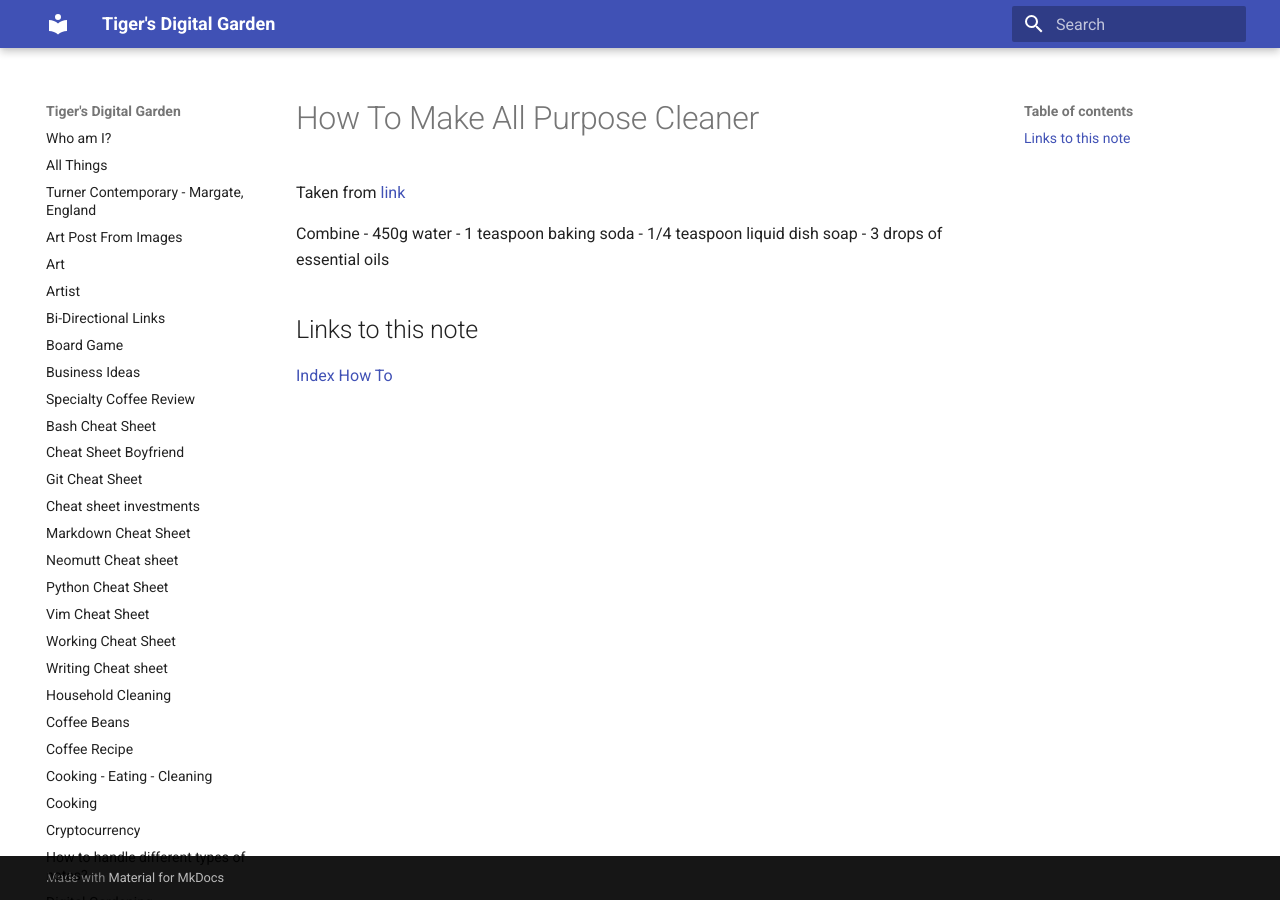
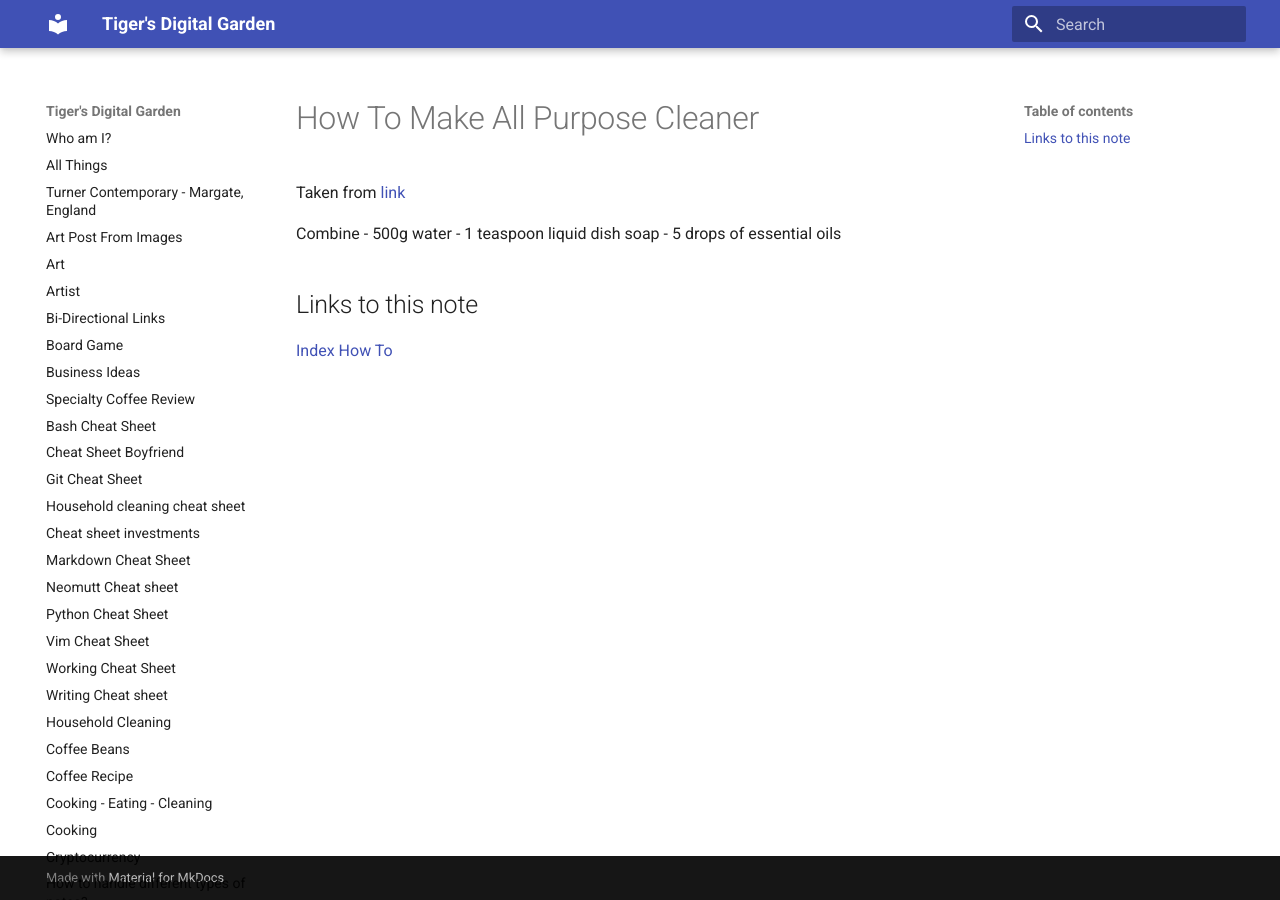
Before and after one commit to ynotstartups/notes, an MkDocs documentation site: the page built from notes/how-to-make-all-purpose-cleaner.md, in a window 1280 px wide. Built offline with MkDocs 1.6.1 and Material for MkDocs 9.7.7, drawn with Linux system fonts in a browser that asks for light colours.

```diff
--- a/notes/how-to-make-all-purpose-cleaner.md
+++ b/notes/how-to-make-all-purpose-cleaner.md
@@ -3,10 +3,10 @@
 Taken from [link](https://housewifehowtos.com/clean/natural-homemade-all-purpose-cleaner/)
 
 Combine
-- 450g water
-- 1 teaspoon baking soda
-- 1/4 teaspoon liquid dish soap
-- 3 drops of essential oils
+- 500g water
+- 1 teaspoon liquid dish soap
+- 5 drops of essential oils
+
 ## Links to this note
 
 [Index How To](index-how-to.md)
```
Also changed, not shown: notes/cheat-sheet-household-cleaning.md (added, +9 -0 lines).
